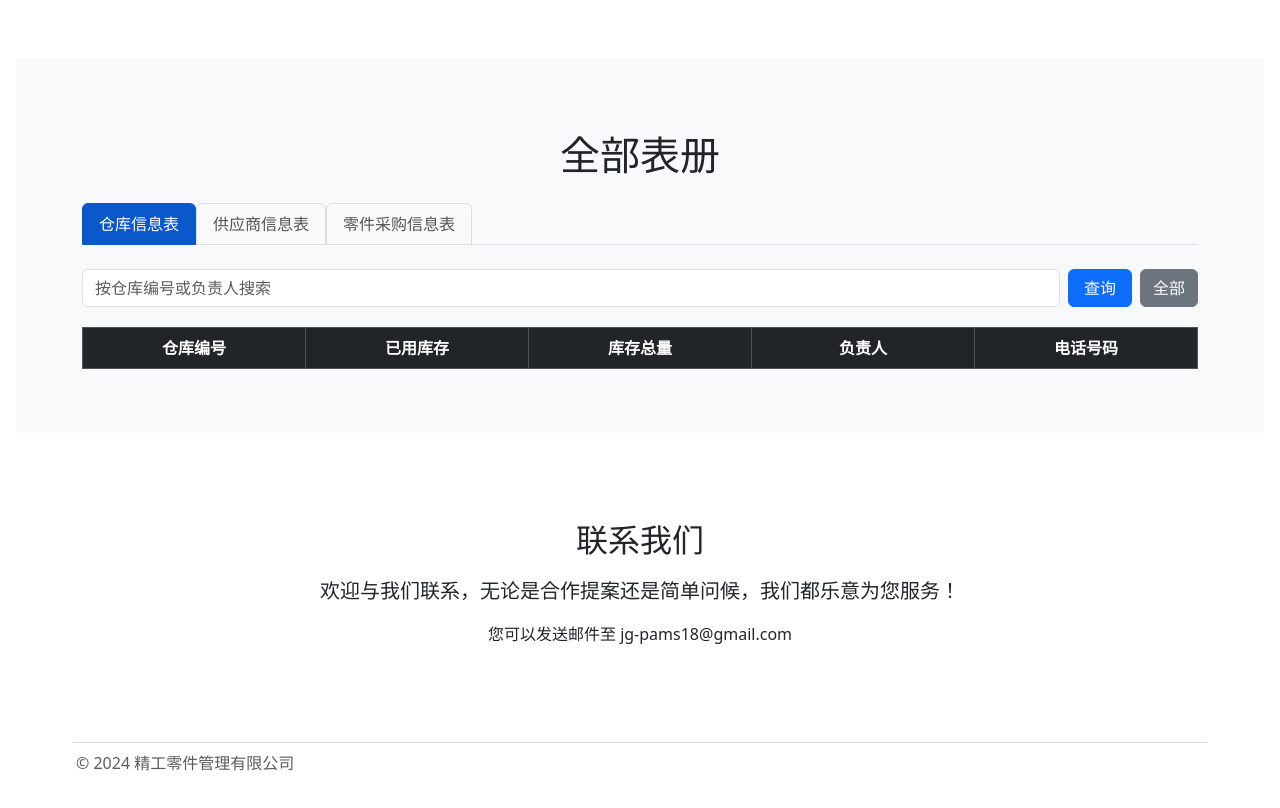
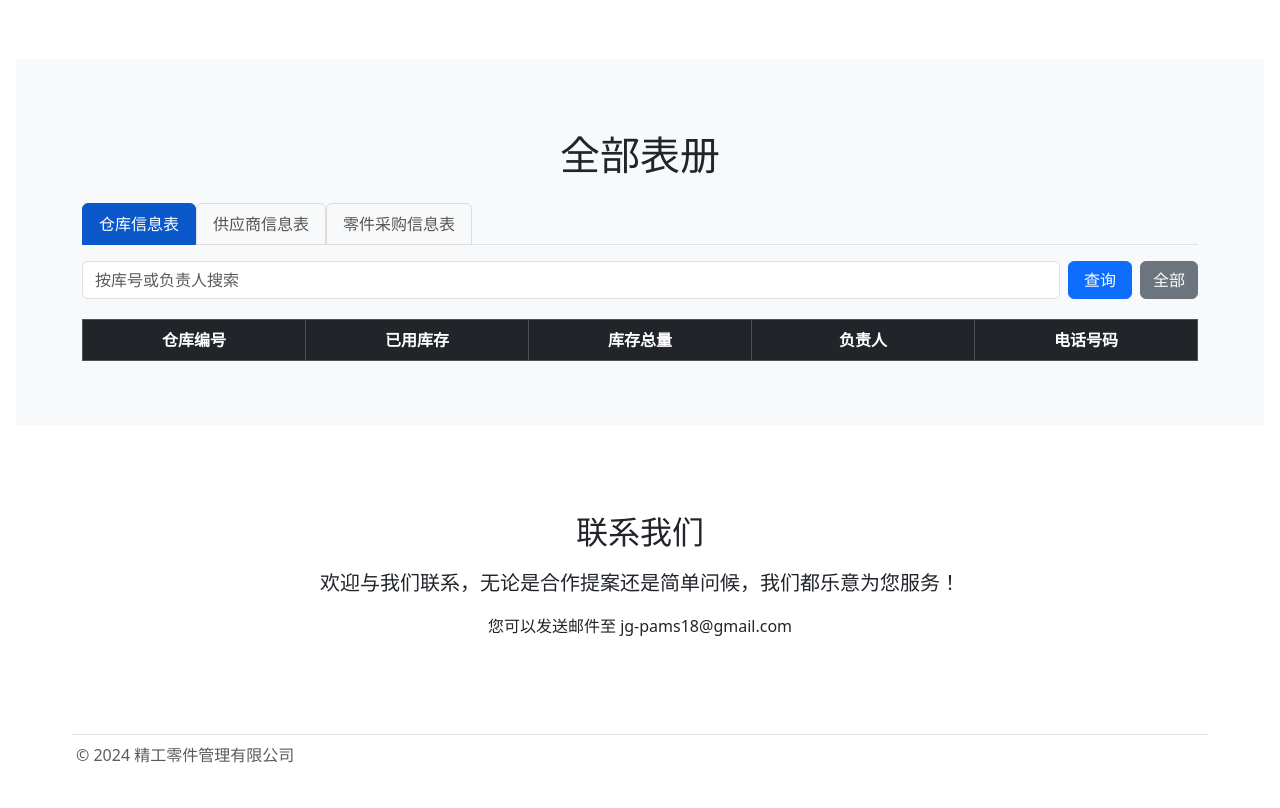
Before and after one commit to iscreampuff/parts-mgmt-sys, a website: page views/home-pa.html in a window 1280 px wide. Shown: the part 880-1688 px from the top of the page. Drawn offline with nearby package versions, Linux system fonts and the light colour scheme; files that its build step writes are made by us from their sources; no server answers; files whose address does not match are found by name.

Commit message:
Update home-pa.html

```diff
--- a/views/home-pa.html
+++ b/views/home-pa.html
@@ -150,11 +150,11 @@
   <!-- Projects -->
   <section id="projects">
     <div class="position-relative overflow-hidden p-4 px-md-5 m-md-3 py-1 py-md-4 text-center bg-body-tertiary">
-      <div class="container mt-5 mb-4">
+      <div class="container mt-5 mb-4 test">
         <h1 class="text-center mb-4">全部表册</h1>
 
         <!-- Tabs for switching between tables -->
-        <ul class="nav nav-tabs mb-4" id="tableTabs" role="tablist">
+        <ul class="nav nav-tabs mb-3" id="tableTabs" role="tablist">
           <li class="nav-item" role="presentation">
             <button class="nav-link active" id="warehouse-tab" data-bs-toggle="tab" data-bs-target="#warehouse" type="button" role="tab" aria-controls="warehouse" aria-selected="true">
               仓库信息表
@@ -177,7 +177,7 @@
           <!-- Warehouse Table -->
           <div class="tab-pane fade show active" id="warehouse" role="tabpanel">
             <div class="d-flex justify-content-between align-items-center mb-3 pb-1">
-              <input type="text" id="search-input-warehouse" class="form-control me-2" placeholder="按仓库编号或负责人搜索" style="flex: 1;">
+              <input type="text" id="search-input-warehouse" class="form-control me-2" placeholder="按库号或负责人搜索" style="flex: 1;">
               <button class="btn btn-primary me-2" onclick="searchWarehouse()" style="padding-left: 15px; padding-right: 15px;">查询</button>
               <button class="btn btn-secondary" onclick="showAllWarehouseData()">全部</button>
             </div>
```
